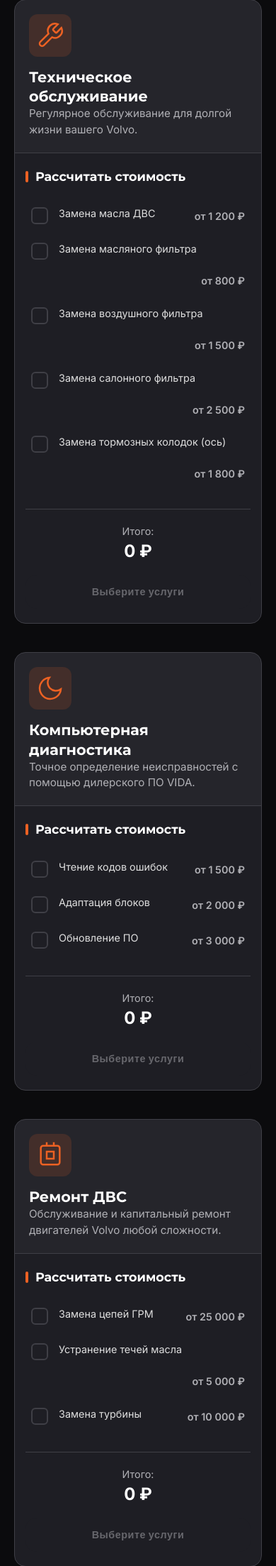
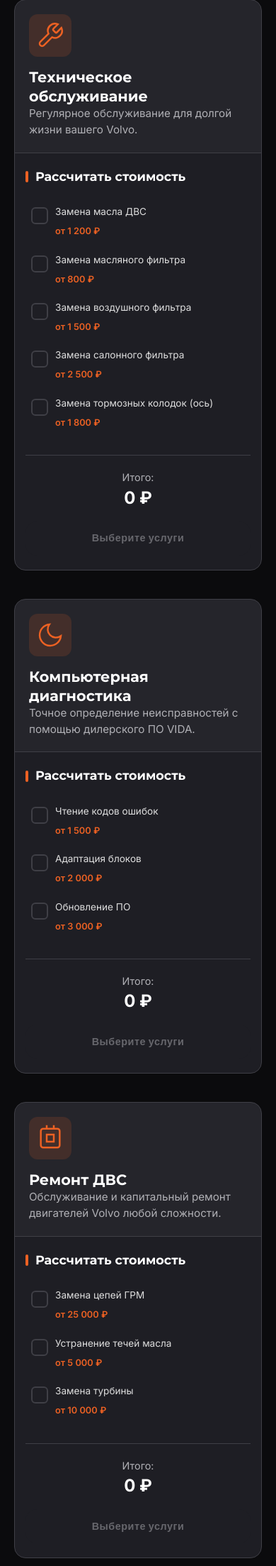
Before and after one commit to LIDERWAR/VlPRIME, a PHP site: page /service.html in a window 390 px wide. Shown: the part 557-2764 px from the top of the page at 71% size. Run offline with PHP 8.4, Linux system fonts and the light colour scheme.

Commit message:
Fix mobile layout: calculator grid, footer alignment, map height, remove stickies

```diff
--- a/css/style.css
+++ b/css/style.css
@@ -2562,7 +2562,7 @@ img {
     display: grid;
     grid-template-columns: 1fr 1.5fr;
     gap: 80px;
-    align-items: flex-start;
+    align-items: stretch;
 }
 
 .contacts__info {
@@ -2667,8 +2667,8 @@ img {
 
 /* Map Container */
 .contacts__map {
-    height: 500px;
-    /* Taller map */
+    height: 100%;
+    min-height: 500px;
     background-color: var(--color-surface);
     border-radius: 24px;
     overflow: hidden;
@@ -3484,6 +3484,7 @@ img {
     #main-footer .footer__bottom {
         flex-direction: column;
         text-align: center;
+        align-items: center;
         gap: 15px;
     }
 
@@ -3526,45 +3527,48 @@ img {
     }
 
     .calc-option {
+        display: grid;
+        grid-template-columns: 24px 1fr;
+        gap: 0 10px;
+        /* row-gap 0, column-gap 10px */
         padding: 8px;
-        flex-wrap: wrap;
-        /* Allow price to wrap if necessary */
+        align-items: start;
+    }
+
+    .calc-option__box {
+        margin: 2px 0 0 0;
+        /* Align perfectly with text cap-height */
+        grid-column: 1;
+        grid-row: 1;
+        /* Stay at top */
     }
 
     .calc-option__text {
-        font-size: 0.9rem;
+        grid-column: 2;
+        font-size: 0.85rem;
+        /* Slightly reduced */
+        line-height: 1.3;
     }
 
     .calc-option__price {
-        font-size: 0.9rem;
-        width: 100%;
-        /* Force price to new line if cramped? Or flex-basis */
-        margin-top: 4px;
-        /* Space if wrapped */
-    }
-
-    /* Fix flex-wrap for calc-option to keep check box and text together */
-    .calc-option__box {
-        margin-right: 0;
-    }
-
-    /* Better layout for checkbox items on tiny screens */
+        grid-column: 2;
+        grid-row: 2;
+        /* Force to second row */
+        width: auto;
+        margin: 0;
+        display: block;
+        font-size: 0.8rem;
+        /* Slightly reduced */
+        line-height: 1.2;
+        color: var(--color-primary);
+        margin-top: 2px;
+        /* Small visual gap from text */
+    }
+
+    /* Override flex behavior from desktop if necessary */
     .calc-option {
-        align-items: flex-start;
-        /* Align top */
-    }
-
-    .calc-option__box {
-        margin-top: 2px;
-    }
-
-    .calc-option__price {
-        width: auto;
-        /* Let it flow */
-        margin-left: auto;
-        /* Push to right */
-        display: block;
-        min-width: fit-content;
+        flex-wrap: nowrap;
+        /* Reset just in case */
     }
 
     .service-calc__footer {
@@ -3586,6 +3590,14 @@ img {
         transform-origin: bottom right;
     }
 
+    .footer__legal {
+        flex-direction: column;
+        align-items: center;
+        width: 100%;
+        gap: 10px;
+    }
+}
+
 /* Summary Mobile Fixes */
 /* Summary Mobile Fixes */
 .summary-item {
--- a/service.html
+++ b/service.html
@@ -506,11 +506,7 @@
         </div>
     </footer>
 
-    <!-- Mobile Sticky Bar -->
-    <div class="mobile-sticky-bar">
-        <a href="tel:+79991234567" class="sticky-btn sticky-btn--call">Позвонить</a>
-        <a href="#booking" class="sticky-btn sticky-btn--book">Записаться</a>
-    </div>
+
 
     <!-- Floating Scroll Buttons -->
     <div class="scroll-nav">
```
Lines whose indentation alone changed are shown as unchanged.
